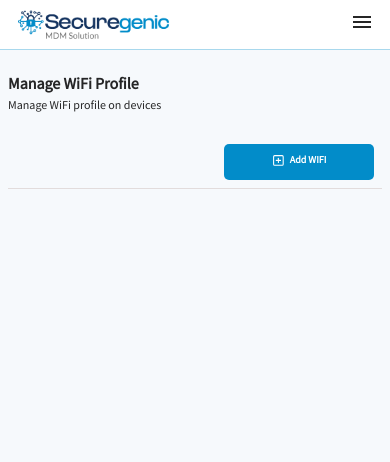
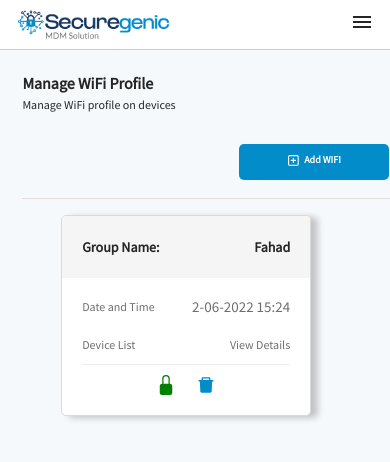
Before and after one commit to OsamaAslam29/SecureGenic-DeviceManagement, a React (Create React App) app in the folder securegenic/: page /Wifi in a window 390 px wide. Shown: the top 462 px of the page. Built offline with nearby package versions, Linux system fonts and the light colour scheme.

Commit message:
responsiveness

```diff
--- a/securegenic/src/Pages/ApplicationManagement/Application/ApplicationCard.jsx
+++ b/securegenic/src/Pages/ApplicationManagement/Application/ApplicationCard.jsx
@@ -3,6 +3,8 @@ import React from 'react'
 import { FaPlus } from 'react-icons/fa';
 import { Link } from 'react-router-dom';
 import './ApplicationCard.scss'
+import { BsLockFill } from "react-icons/bs";
+import { AiFillDelete } from "react-icons/ai";
 import Heading from '../../../Components/0-Atoms/Heading/Heading'
 // ********** Body of application starts***********
 const ApplicationCard = () => {
@@ -16,7 +18,31 @@ const ApplicationCard = () => {
               <button><FaPlus /><div className="text">Add Application</div></button>
             </Link>
           </button>
+
         </div>
+        <div className="card_main">
+        <div className="card">
+          <div className="card_title">
+            Group Name:
+            <div className="name">Fahad</div>
+          </div>
+
+          <div className="card_content">
+            <div className="card_date">
+              Date and Time
+              <div className="date">2-06-2022 15:24</div>
+            </div>
+            <div className="card_list">
+              Device List
+              <div className="view">View Details</div>
+            </div>
+            <div className="icons">
+              <BsLockFill className="lock" />
+              <AiFillDelete className="del" />
+            </div>
+          </div>
+        </div>
+         </div>
       </div>
     </div>
   )
--- a/securegenic/src/Pages/ApplicationManagement/Application/ApplicationCard.scss
+++ b/securegenic/src/Pages/ApplicationManagement/Application/ApplicationCard.scss
@@ -34,3 +34,113 @@
 
     }
 }
+.card_main {
+    display: flex;
+    flex-wrap: wrap;
+    gap: 1rem;
+
+    @media(max-width:600px){
+     padding-left: 10px;
+     padding-right: 10px;
+
+     }
+    @media(max-width:550px){
+     justify-content: center;
+     align-items: center;
+     padding-left: unset;
+padding-right: unset;
+     }
+    .card {
+      margin-top: 1rem ;
+      background: #ffffff;
+      border: 0.5px solid #dadada;
+      box-shadow: 0px 20px 39px rgb(235 235 235 / 25%);
+      border-radius: 5px;
+      background: #fff;
+      overflow: hidden;
+      margin-bottom: 20px;
+      padding-bottom: 20px;
+      width: 250px;
+      box-shadow: 7px 2px 6px 0px rgb(0 0 0 / 21%);
+      @media(max-width:600px){
+     margin-left: unset;
+       }
+
+      .card_content {
+        padding-left: 20px;
+        padding-right: 20px;
+      }
+
+      .card_title {
+        background: #f5f5f6;
+        text-align: center;
+        font-weight: 600;
+        font-size: 14px;
+        overflow: hidden;
+        white-space: nowrap;
+        display: flex;
+        justify-content: space-between;
+        align-items: center;
+        padding-top: 20px;
+        padding-bottom: 20px;
+        padding-left: 20px;
+        padding-right: 20px;
+      }
+
+      .card_date {
+        font-style: normal;
+        font-weight: normal;
+        font-size: 12px;
+        line-height: 150%;
+        color: #6f6f6f;
+        display: flex;
+
+        align-items: center;
+        padding-top: 20px;
+        text-align: left;
+        justify-content: space-between;
+        .date {
+          font-size: 15px;
+        }
+      }
+
+      .card_list {
+        font-style: normal;
+        font-weight: normal;
+        font-size: 12px;
+        line-height: 150%;
+        color: #6f6f6f;
+        display: flex;
+        text-align: left;
+        align-items: center;
+        padding-top: 20px;
+        padding-bottom: 10px;
+        justify-content: space-between;
+        cursor: pointer;
+
+        .details {
+          font-size: 15px;
+          cursor: pointer;
+        }
+      }
+
+      .icons {
+        border-top: 1px solid #ebedf3;
+        display: flex;
+        justify-content: center;
+        padding-top: 10px;
+        align-items: center;
+        gap: 20px;
+        .lock {
+          font-size: 20px;
+          color: green;
+          cursor: pointer;
+        }
+        .del {
+          font-size: 20px;
+          color: #028cc9;
+          cursor: pointer;
+        }
+      }
+    }
+  }
--- a/securegenic/src/Pages/Group/Group.jsx
+++ b/securegenic/src/Pages/Group/Group.jsx
@@ -20,7 +20,30 @@ const Group = () => {
             <button><FiPlusSquare /> Push Application Group</button>
           </Link>
       </div>
+    <div className="card_flex">
+          <div className="card_main">
+            <div className="card">
+              <div className="card_title">
+                Group Name:
+                <div className="name">Osama</div>
+              </div>
 
+              <div className="card_content">
+                <div className="card_date">
+                  Date and Time
+                  <div className="date">2-06-2022 15:24</div>
+                </div>
+                <div className="card_list">
+                  Device List
+                  <div className="view">View Details</div>
+                </div>
+                <div className="icons">
+                  <BsLockFill className="lock" />
+                  <AiFillDelete className="del" />
+                </div>
+              </div>
+            </div>
+          </div>
           <div className="card_main">
             <div className="card">
               <div className="card_title">
@@ -45,6 +68,7 @@ const Group = () => {
             </div>
           </div>
       </div>
+    </div>
    </>
   );
 };
--- a/securegenic/src/Pages/Group/Group.scss
+++ b/securegenic/src/Pages/Group/Group.scss
@@ -1,6 +1,8 @@
 .main_group {
-  width: 100%;
-  padding: 0rem 1rem;
+  width: -webkit-fill-available;
+  padding: 0 2rem 6rem 0.9rem;
+  background: rgb(246, 249, 252);
+
   .title {
     width: 100%;
     font-weight: 600;
@@ -8,7 +10,8 @@
     line-height: 11px;
     padding-top: 50px;
     padding-left: 30px;
-    @media(max-width:600px){
+
+    @media(max-width:600px) {
       padding-left: unset;
       text-align: center;
     }
@@ -21,7 +24,8 @@
     margin-top: 0;
     margin-bottom: 1rem;
     padding-top: 20px;
-    @media(max-width:600px){
+
+    @media(max-width:600px) {
       line-height: 25px;
       text-align: center;
       padding-left: 10px;
@@ -31,7 +35,6 @@
 
   .buttons {
     display: flex;
-    width: 95%;
     padding-left: 70px;
     gap: 20px;
     justify-content: flex-end;
@@ -39,12 +42,13 @@
     border-bottom: 1px solid #ebedf3;
     padding-bottom: 20px;
 
-    @media(max-width:600px){
+    @media(max-width:600px) {
       padding-left: unset;
       justify-content: center;
       width: 100%;
       padding-top: unset;
     }
+
     button {
       padding: 10px 36px;
       color: #ffffff;
@@ -60,45 +64,55 @@
       justify-content: center;
       align-items: center;
       gap: 10px;
-      @media(max-width:600px){
+
+      @media(max-width:600px) {
         font-size: 12px;
         padding: 5px 26px;
       }
-      @media(max-width:350px){
+
+      @media(max-width:350px) {
         font-size: 10px;
         padding: 3px 20px;
       }
     }
   }
-
+.card_flex{
+  display: flex;
+  flex-wrap: wrap;
+  gap: 1rem;
+}
   .card_main {
     display: flex;
     flex-wrap: wrap;
     gap: 1rem;
 
-    @media(max-width:600px){
+    @media(max-width:600px) {
       padding-left: 10px;
       padding-right: 10px;
 
     }
-    @media(max-width:550px){
+
+    @media(max-width:550px) {
       justify-content: center;
       align-items: center;
       padding-left: unset;
       padding-right: unset;
     }
+
     .card {
-      margin-top: 1rem ;
+      margin-top: 1rem;
       background: #ffffff;
       border: 0.5px solid #dadada;
-      box-shadow: 0px 20px 39px rgb(235 235 235 / 25%);
+      box-shadow: 7px 2px 6px 0px rgb(0 0 0 / 21%);
+
       border-radius: 5px;
       background: #fff;
       overflow: hidden;
       margin-bottom: 20px;
       padding-bottom: 20px;
       width: 250px;
-      @media(max-width:600px){
+
+      @media(max-width:600px) {
         margin-left: unset;
       }
 
@@ -137,6 +151,7 @@ padding-right: unset;
         padding-top: 20px;
         text-align: left;
         justify-content: space-between;
+
         .date {
           font-size: 15px;
         }
@@ -170,11 +185,13 @@ padding-right: unset;
         padding-top: 10px;
         align-items: center;
         gap: 20px;
+
         .lock {
           font-size: 20px;
           color: green;
           cursor: pointer;
         }
+
         .del {
           font-size: 20px;
           color: #028cc9;
@@ -184,17 +201,3 @@ padding-right: unset;
     }
   }
 }
-// =======
-// .Group_page{
-//     height: 100vh;
-//     width: -webkit-fill-available;
-//     background: rgb(246, 249, 252);
-// }
-// .group_container{
-//     padding: 0rem 0.9rem;
-
-// }
-// .group_button{
-//     float: right;
-// }
-// >>>>>>> 2245b067e3360c7bfd6ffb88411b0df7cc75e28d
--- a/securegenic/src/Pages/Location/Location.scss
+++ b/securegenic/src/Pages/Location/Location.scss
@@ -1,21 +1,3 @@
 .location_page{
-    padding: 0rem 3rem;
-
+        padding: 0 0.9rem 3rem 0.9rem;
 }
-@media screen and (max-width:1400px) {
-    .location_page{
-        padding: 0rem 1.5rem;
-
-    }
-
-}
-
-@media screen and (max-width:990px) {
-
-    .location_page{
-        padding: 0rem 1rem;
-
-
-    }
-
-}
--- a/securegenic/src/Pages/WifiProfile/Wifi.jsx
+++ b/securegenic/src/Pages/WifiProfile/Wifi.jsx
@@ -1,6 +1,8 @@
 // *****************  All imports *************
 import React from 'react'
 import './Wifi.scss'
+import { BsLockFill } from "react-icons/bs";
+import { AiFillDelete } from "react-icons/ai";
 import { FiPlusSquare } from 'react-icons/fi';
 import Heading from '../../Components/0-Atoms/Heading/Heading'
 // ***************** Body of WIFI page start *************
@@ -15,8 +17,30 @@ const Wifi = () => {
                 <div className="text">Add WIFI</div>
             </button>
         </div>
+      </div>
+      <div className="card_main">
+        <div className="card">
+          <div className="card_title">
+            Group Name:
+            <div className="name">Fahad</div>
+          </div>
 
-      </div>
+          <div className="card_content">
+            <div className="card_date">
+              Date and Time
+              <div className="date">2-06-2022 15:24</div>
+            </div>
+            <div className="card_list">
+              Device List
+              <div className="view">View Details</div>
+            </div>
+            <div className="icons">
+              <BsLockFill className="lock" />
+              <AiFillDelete className="del" />
+            </div>
+          </div>
+        </div>
+         </div>
     </div>
   )
 }
--- a/securegenic/src/Pages/WifiProfile/Wifi.scss
+++ b/securegenic/src/Pages/WifiProfile/Wifi.scss
@@ -1,27 +1,25 @@
 .wifi_container {
-    display: flex;
     height: 100vh;
     width: -webkit-fill-available;
     background: rgb(246, 249, 252);
-}
-.wifi_profile {
-    padding: 1rem 2rem;
+    padding: 0 2rem 3rem 0.9rem;
+
 }
 .wifi_button{
-    padding:  1.2rem 1.2rem;
-    width: 85vw;
+    width: -webkit-fill-available;
     display: flex;
     justify-content: flex-end;
     border-bottom: 1px solid rgb(226, 220, 220);
     button{
         display: flex;
         gap: .5rem;
-        padding: 1rem 3rem;
+        padding: .5rem 3rem;
         color: #FFFFFF;
         background-color: #028CC9;
         border: none;
         outline: none;
         border-radius: 5px;
+        margin-bottom: 10px;
           .icon{
                 font-size: 1.5rem;
             }
@@ -32,12 +30,9 @@
         }
 }
 @media screen and (max-width:1400px) {
-    .wifi_profile {
-        padding: 0rem 0.9rem;
-    }
+
     .wifi_button{
-        padding:  0.9rem 0.9rem;
-        width: 76vw;
+        width: -webkit-fill-available;;
         button{
             gap: .5rem;
             padding: .5rem 3rem;
```
Lines whose indentation alone changed are shown as unchanged.
